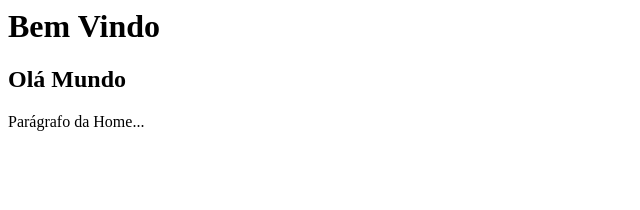
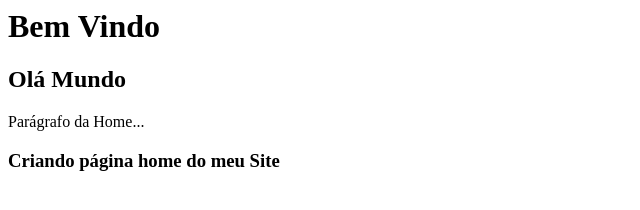
Before and after one commit to LucelhaSantos/curso_github, a plain HTML site: page index.html in a window 1280 px wide. Shown: the whole page, without its empty margins (0-640 px from the left). Drawn offline with Linux system fonts and the light colour scheme.

Commit message:
Criando descrição da página home

```diff
--- a/index.html
+++ b/index.html
@@ -1,3 +1,5 @@
 <h1>Bem Vindo</h1>
 <h2> Olá Mundo</h2>
 <p> Parágrafo da Home...</p>
+
+<h3> Criando página home do meu Site</h3>
```
